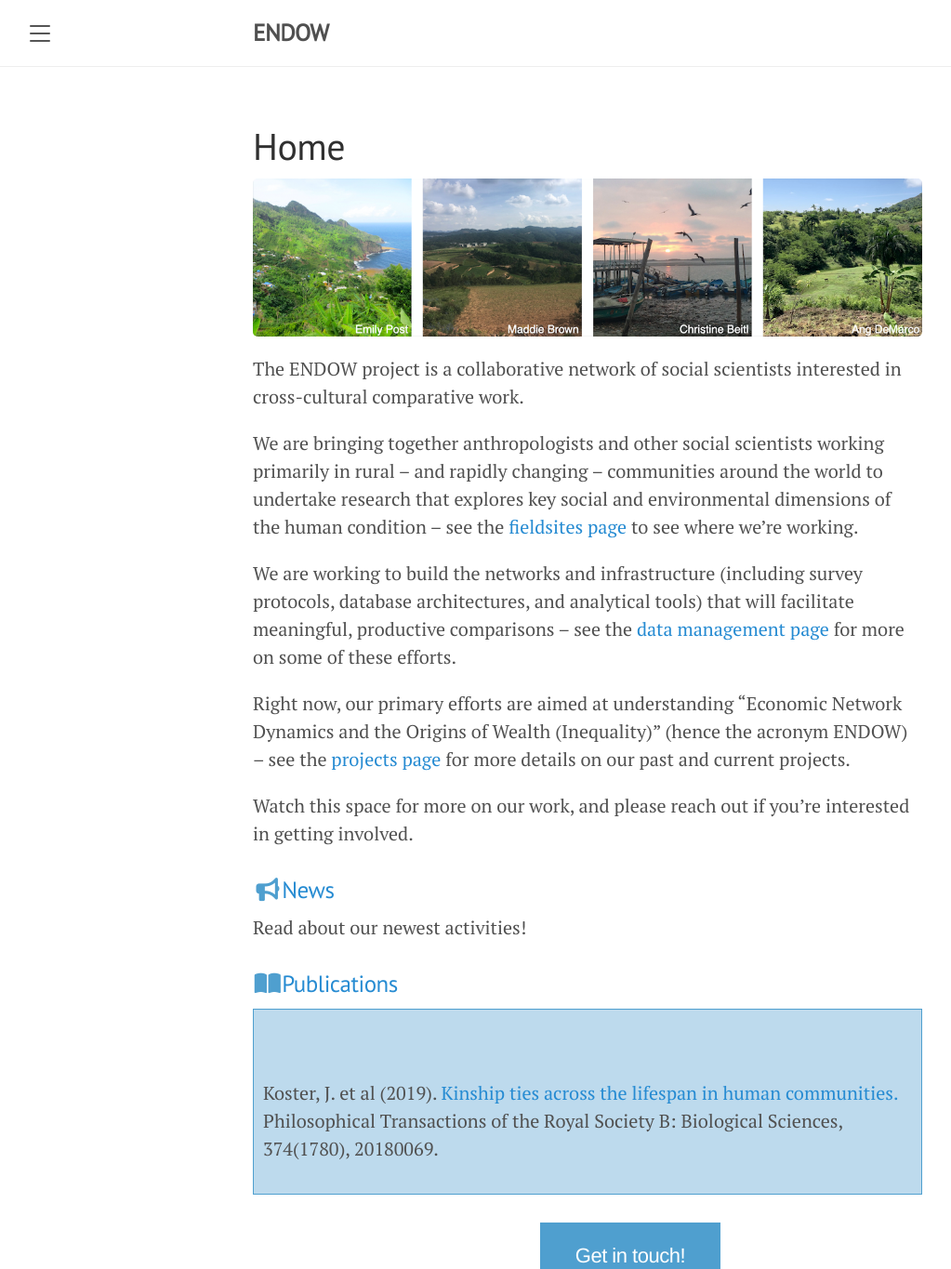
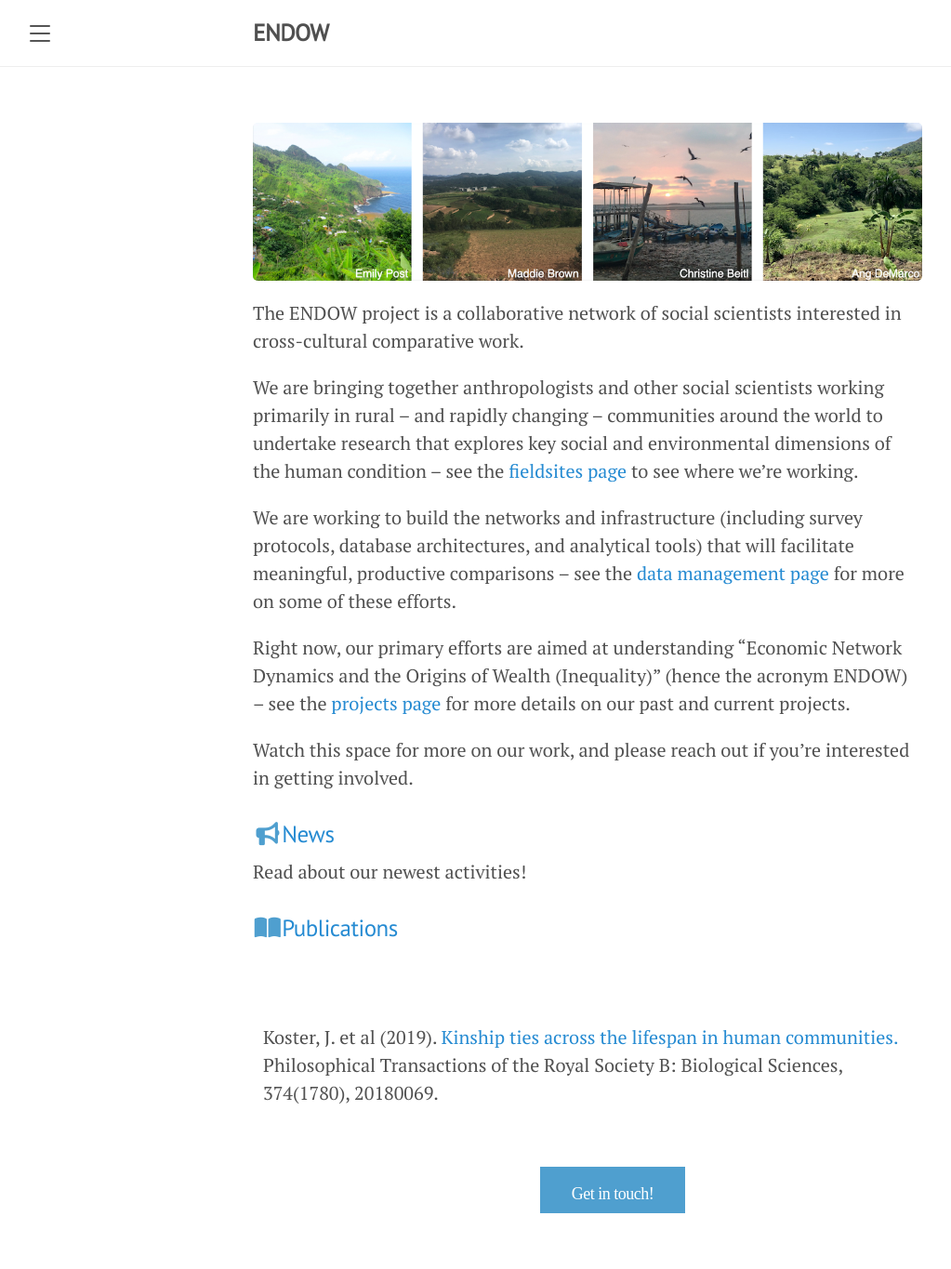
Before and after one commit to endowproject/endowproject.github.io, a Jekyll site: the page built from index.md, in a window 1280 px wide. Shown: the whole page at 93% size, without its empty margins (8-1031 px from the left). Built offline with Jekyll 4.4.1, drawn with Linux system fonts in a browser that asks for light colours; nearby versions of some CDN libraries; after the commit the page ends 1305 px from its top, so only the background shows below that.

Commit message:
Fixed mistakes

```diff
--- a/_includes/sidebar.html
+++ b/_includes/sidebar.html
@@ -25,6 +25,9 @@
           <a class="sidebar-nav-item{% if page.url == node.url %} active{% endif %}" href="{{ node.url }}">{{ node.title }}</a>
         {% endif %}
       {% endif %}
+	{% if node.title == null %}
+		  <a class="sidebar-nav-item{% if page.url == node.url %} active{% endif %}" href="{{ node.url }}">Home</a>
+		{% endif %}
     {% endfor %}
 
     {% comment %}
@@ -35,7 +38,6 @@
   </nav>
 
   <div class="sidebar-item" style="display: inline-block;">
-	<p style="text-align: center;margin-bottom: 0;"><img src="https://endowproject.github.io/public/img/envelope-regular.svg" style="display: inline-block;vertical-align: middle;margin-right: 1em;padding-top: 1em"><a href="mailto:endowproject@gmail.com">endowproject@gmail.com</a></p>
     <p style="text-align: center;margin-bottom: 0;"><img src="https://endowproject.github.io/public/img/github.svg" style="display: inline-block;vertical-align: middle;margin-right: 1em;padding-top: 1em"><a href="https://github.com/endowproject">github.com/endowproject</a></p>
     <p style="text-align: center;margin-top: 0;"><img src="https://endowproject.github.io/public/img/twitter.svg" style="display: inline-block;vertical-align: middle;margin-right: 1em;padding-top: 1em"><a href="https://twitter.com/endowproject">twitter.com/endowproject</a></p>
     <p style="position: fixed;bottom: 1em;">
--- a/index.md
+++ b/index.md
@@ -1,6 +1,5 @@
 ---
 layout: page
-title: "Home"
 ---
 ![](public/sites.png)
 
@@ -22,12 +21,12 @@ Watch this space for more on our work, and please reach out if you're interested
 .button {
   border: none;
   color: white;
-  padding: 20px 36px;
+  padding: 16px 32px;
   text-align: center;
   text-decoration: none;
   display: inline-block;
-  font-size: 22px;
-  font-family: Helvetica;
+  font-size: 18px;
+  font-family: sans serif;
   position: absolute;
   left: 46%;
   margin-right: -54%;
@@ -54,14 +53,14 @@ Watch this space for more on our work, and please reach out if you're interested
 	<div class="features">
 		<article>
 			<div class="content">
-				<h3><i class="fas fa-bullhorn fa-fw" style="color:#4F9FCF;"></i><a href="{{ 'news' | absolute_url }}">News</a></h3>
+				<h3><i class="fas fa-bullhorn fa-fw" style="color:#4F9FCF;"></i><a href="https://endowproject.github.io/news/">News</a></h3>
 				<p>Read about our newest activities!</p>
 			</div>
 		</article>
 	</div>
 </section>
 
-<h3><i class="fas fa-book-open fa-fw" style="color:#4F9FCF;"></i><a href="{{ 'publications' | absolute_url }}">Publications</a></h3>
+<h3><i class="fas fa-book-open fa-fw" style="color:#4F9FCF;"></i><a href="https://endowproject.github.io/publications/">Publications</a></h3>
 <div class="v-wrap"><div class="v-move">
 	<div class="v-slide">
 		<p>
--- a/public/css/2-vertical.css
+++ b/public/css/2-vertical.css
@@ -7,8 +7,8 @@
 
 /* OUTER CONTAINER */
 .v-wrap {
-  background: #bddaed;
-  border: 1px solid #4F9FCF;
+  background: white;
+  border: 1px solid white;
   overflow: hidden; /* Hide scrollbars */
 }
 
```
